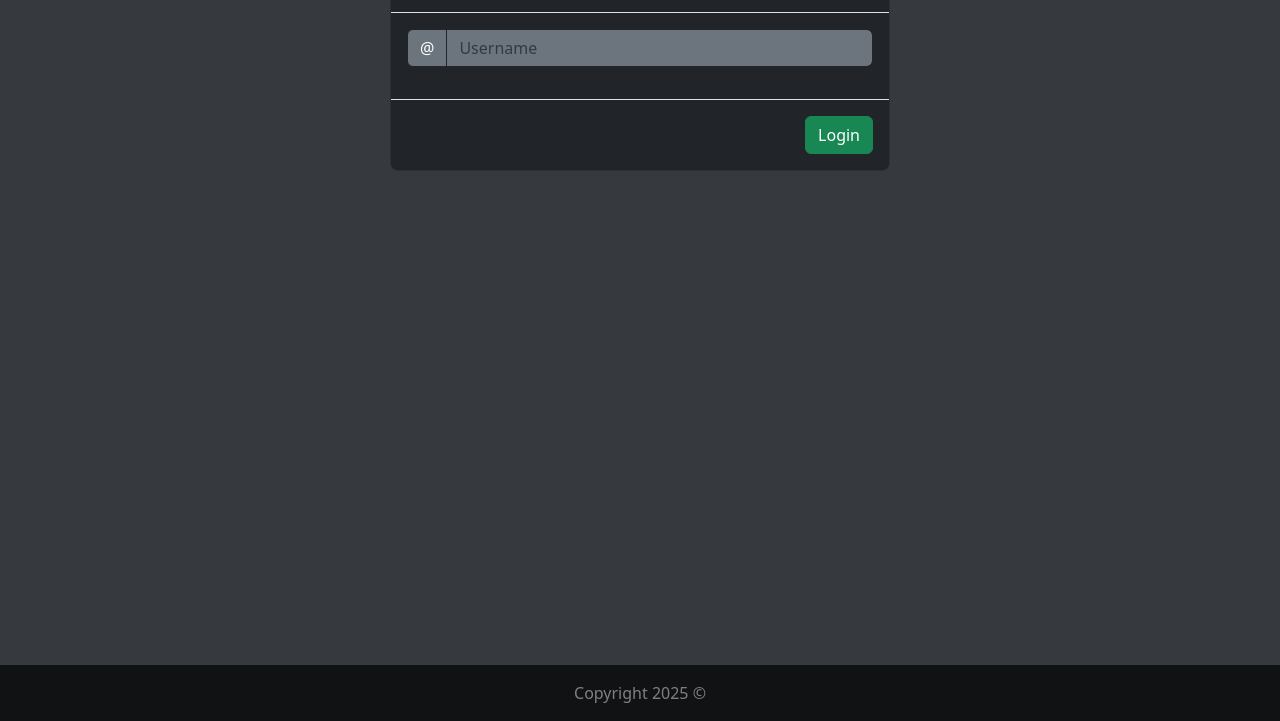
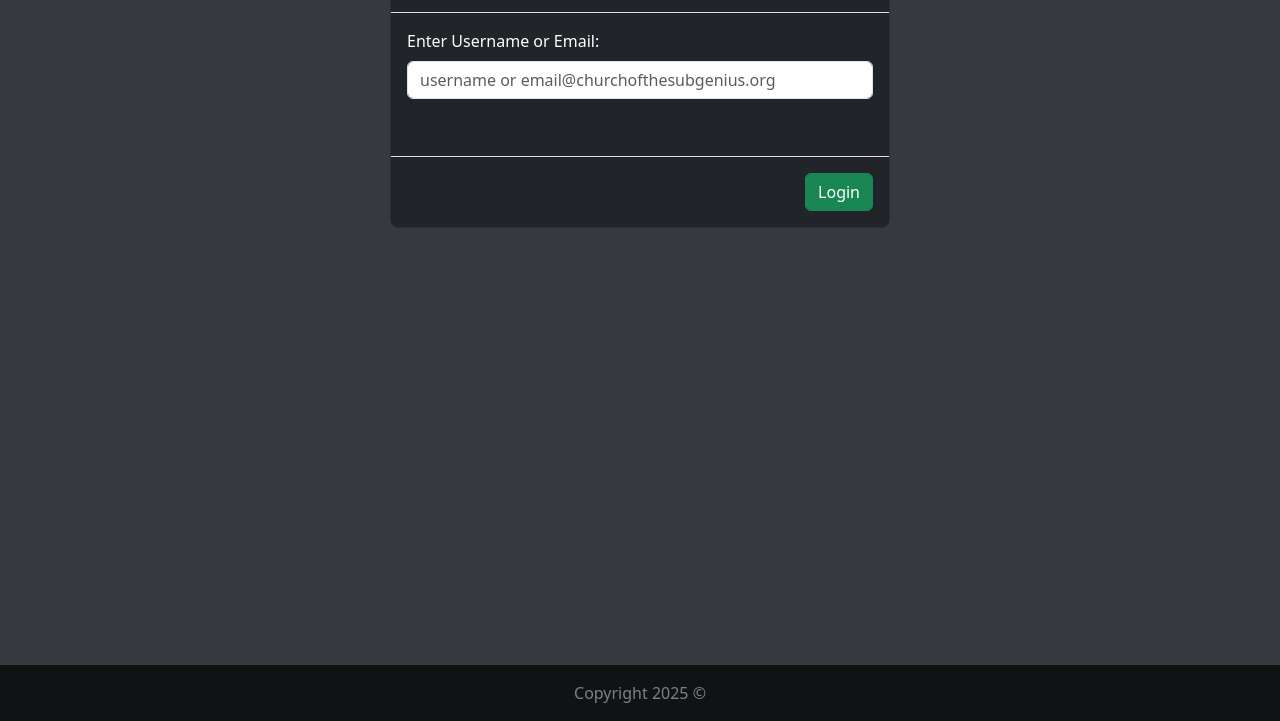
Before and after one commit to Felacc/ics-128-assignments, a plain HTML site: page midterm.html in a window 1280 px wide. Shown: the part 79-800 px from the top of the page. Drawn offline with nearby package versions, Linux system fonts and the light colour scheme.

Commit message:
Change HTML input group to form

```diff
--- a/includes/js/midterm.js
+++ b/includes/js/midterm.js
@@ -43,9 +43,9 @@ document.addEventListener("DOMContentLoaded", function () {
 // Get text from modal and verify the user exists
 const loginBtn = document.querySelector("#loginBtn");
 loginBtn.addEventListener("click", () => {
-    const usernameInput = document.querySelector("#usernameInput").value;
+    const userInput = document.querySelector("#userInput").value;
     for (let i = 0; i < users.length; i++) {
-        if (users[i].username == usernameInput) {
+        if (users[i].username == userInput) {
             alert("SUCCESS");
             break;
         }
--- a/midterm.html
+++ b/midterm.html
@@ -64,11 +64,13 @@
                         <button type="button" class="btn-close" data-bs-dismiss="modal" aria-label="Close"></button>
                     </div>
                     <div class="modal-body">
-                        <div class="input-group mb-3">
-                            <span class="input-group-text bg-secondary text-white border-dark" id="basic-addon1">@</span>
-                            <input id="usernameInput" type="text" class="form-control bg-secondary text-white border-dark" placeholder="Username" aria-label="Username"
-                                aria-describedby="basic-addon1">
-                        </div>
+                        <form action="">
+                            <div class="mb-3">
+                                <label for="userInput" class="form-label">Enter Username or Email:</label>
+                                <input type="text" class="form-control" id="userInput" placeholder="username or email@churchofthesubgenius.org" aria-describedby="userHelp">
+                                <div id="userHelp" class="form-text">Must enter valid user info.</div>
+                              </div>
+                        </form>
                     </div>
                     <div class="modal-footer">
                         <button id="loginBtn" type="button" class="btn btn-success">Login</button>
```
